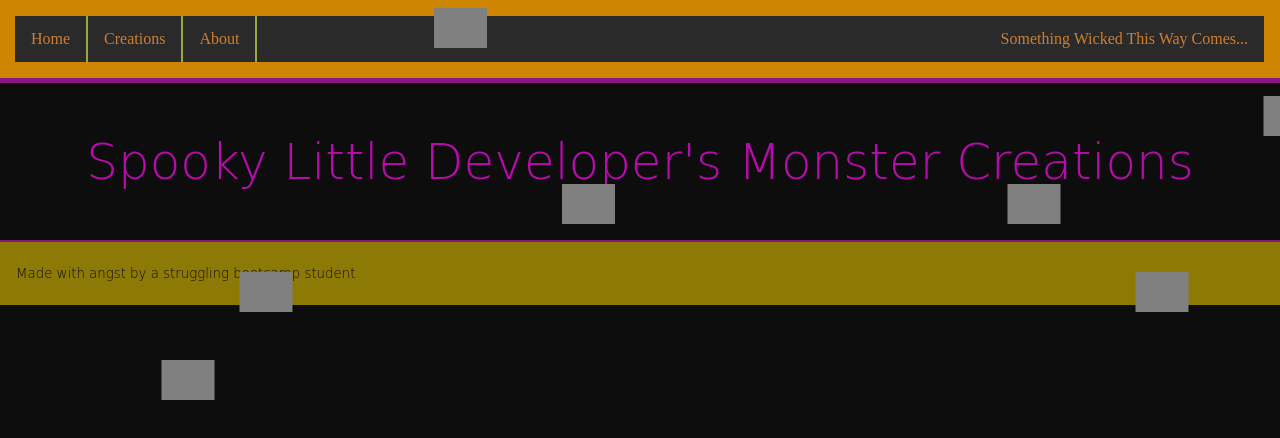
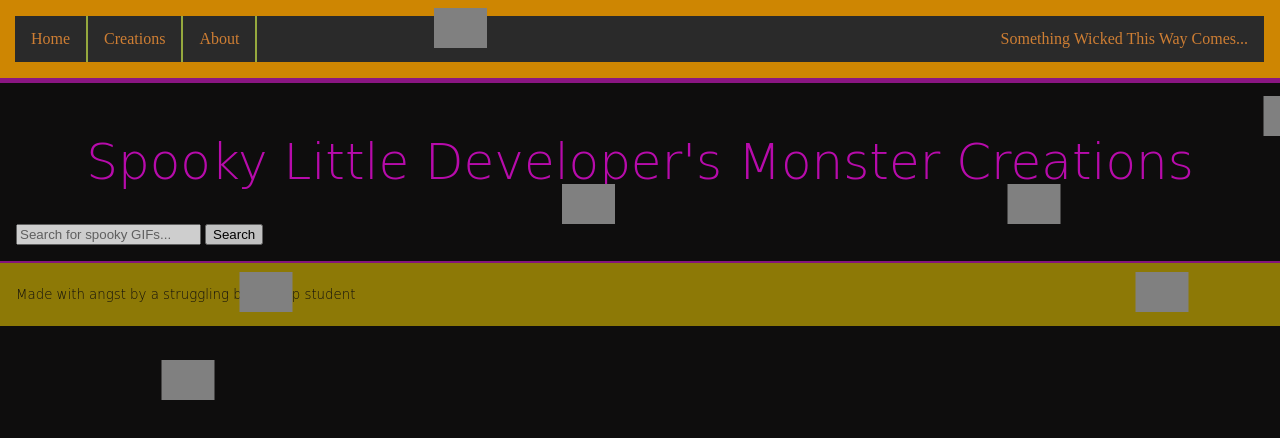
Before and after one commit to Jendunsmore/SBA.308A-JavaScript_Web_App, a plain HTML site: page index.html in a window 1280 px wide. Drawn offline with Linux system fonts and the light colour scheme; grey boxes are pictures that could not be loaded; a web font is replaced by a local one.

Commit message:
working search bar within index.html file

```diff
--- a/index.html
+++ b/index.html
@@ -52,6 +52,11 @@
 
     <main>
         <h1>Spooky Little Developer's Monster Creations</h1>
+        <form id='searchForm'>
+            <input type='text' ide='searchInput' placeholder='Search for spooky GIFs...' />
+            <button type='submit'>Search</button>
+        </form>
+        <div id='gif-gallery'></div>
     </main>
     <footer>
         Made with angst by a struggling bootcamp student
```
